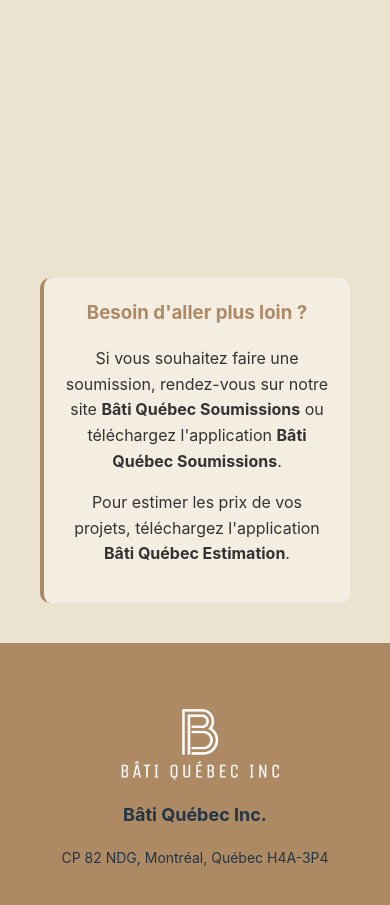
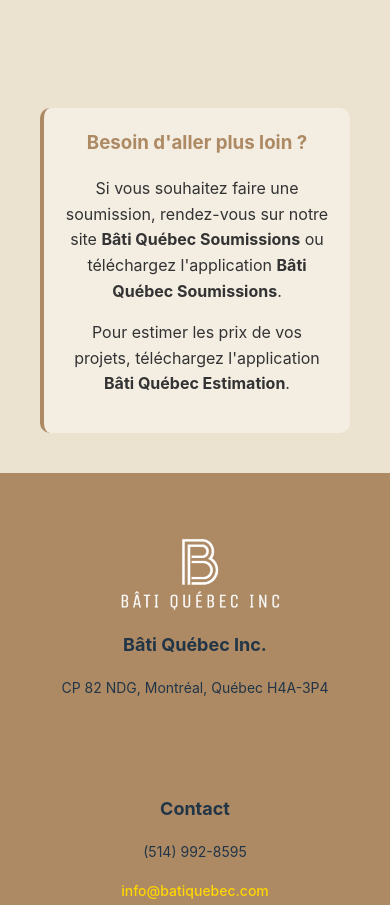
Before and after one commit to MyriamAssam/bati, a React (Vite) app: page /rdv in a window 390 px wide. Shown: the part 917-1822 px from the top of the page. Built offline with nearby package versions, Linux system fonts and the light colour scheme.

Commit message:
css telephone

```diff
--- a/src/App.css
+++ b/src/App.css
@@ -308,6 +308,26 @@ main {
   gap: 40px;
 }
 
+/* Pour le contact */
+.info-box {
+  margin-top: 60px;
+  /* ou même 40px */
+}
+
+/* Pour la prise de rendez-vous */
+.info-box-rdv {
+  margin-top: 60px;
+  /* ou même 40px */
+}
+
+/* Version mobile encore plus rapprochée */
+@media (max-width: 768px) {
+
+  .info-box,
+  .info-box-rdv {
+    margin-top: 30px !important;
+  }
+}
 
 .travaux-container {
   display: flex;
```
